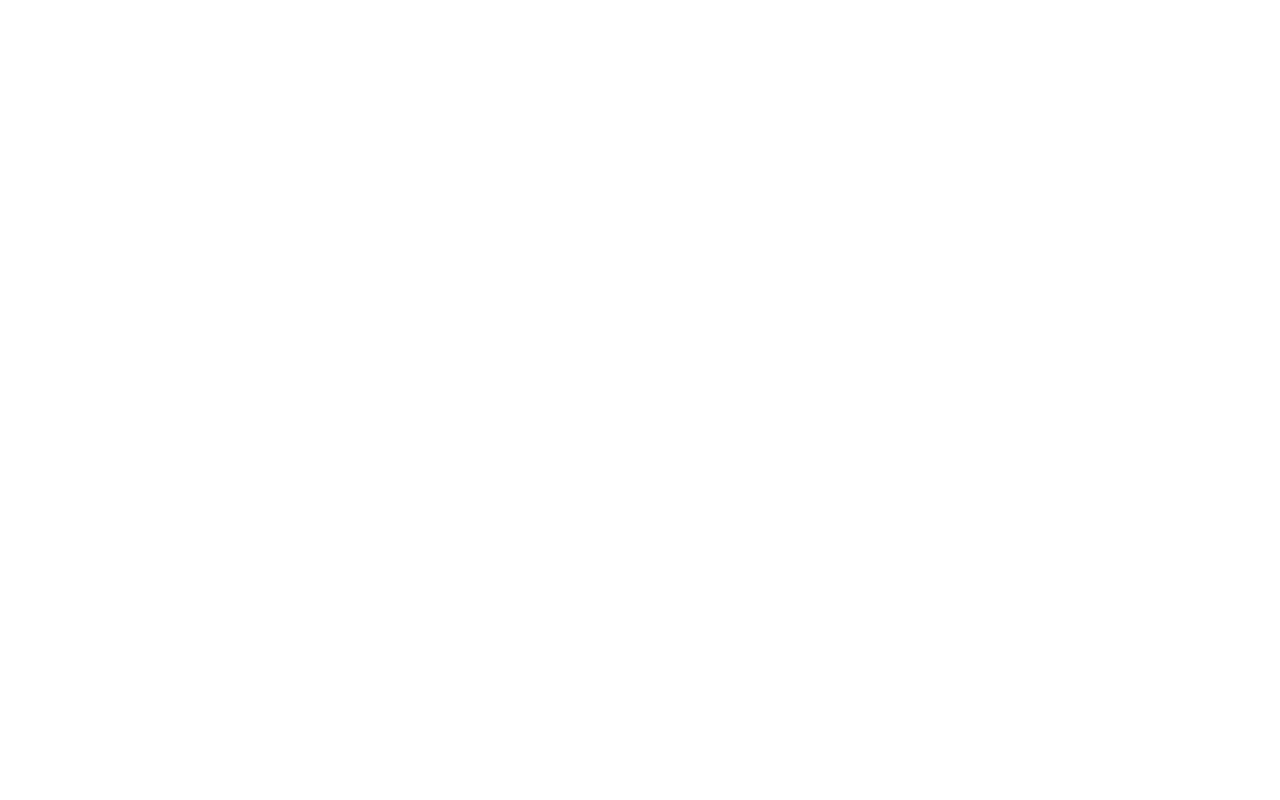
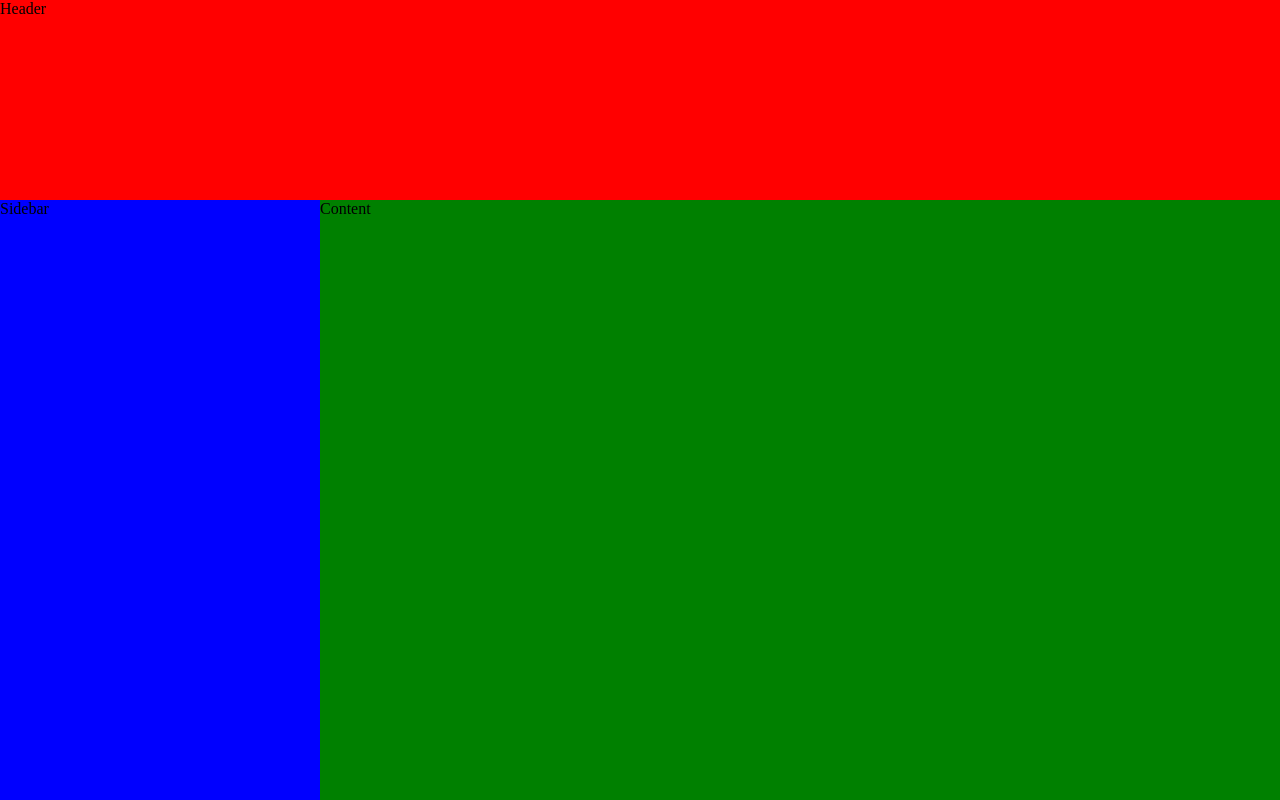
Before and after one commit to assiajsaad/Todo-List, a website built with webpack: page src/index.html in a window 1280 px wide. Built offline with nearby package versions, Linux system fonts and the light colour scheme.

Commit message:
Added html skeleton

```diff
--- a/src/index.html
+++ b/src/index.html
@@ -6,6 +6,8 @@
     <title>Todo List</title>
 </head>
 <body>
-
+    <div class="header">Header</div>
+    <div class="sidebar">Sidebar</div>
+    <div class="content">Content</div>
 </body>
 </html>
--- a/src/models/todo.js
+++ b/src/models/todo.js
@@ -7,6 +7,7 @@ class Todo {
   #priority;
   #isComplete = false;
   #notes;
+  #checklist = [];
   constructor(title, description, duedate, priority, notes) {
     this.#title = title;
     this.#description = description;
@@ -63,6 +64,13 @@ class Todo {
     return this.#notes;
   }
 
+  addChecklist(checklist){
+    this.#checklist.push(checklist);
+  }
+  get getCheckList(){
+    return this.#checklist;
+  }
+
   logTodo() {
     logMessage(
       `Title: ${this.#title}, Description: ${this.#description}, Duedate: ${
--- a/src/style.css
+++ b/src/style.css
@@ -0,0 +1,25 @@
+body {
+  margin: 0;
+  height: 100vh;
+  display: grid;
+  grid-template: 1fr 3fr / 1fr 3fr;
+}
+
+.header {
+  grid-row: 1;
+  grid-column: 1 / -1;
+  background-color: red;
+  width: 100%;
+}
+
+.sidebar {
+  background-color: blue;
+  grid-row: 2 / 3;
+  grid-column: 1 /2;
+}
+
+.content {
+  background-color: green;
+  grid-row: 2 / 3;
+  grid-column: 2 /3;
+}
```
